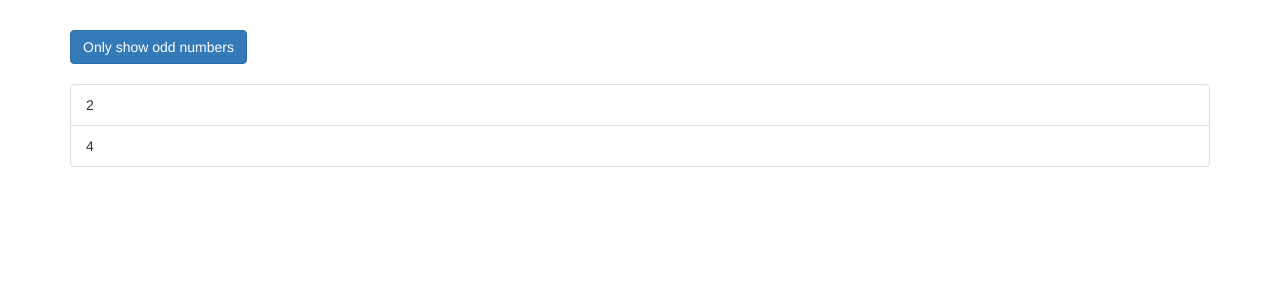
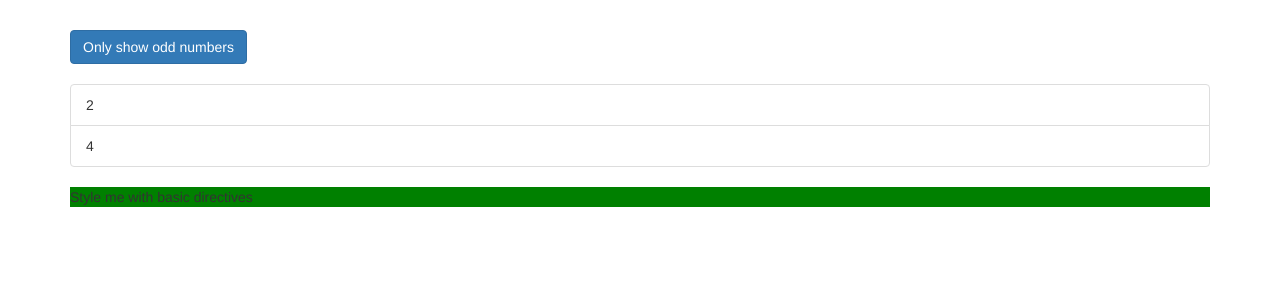
Before and after one commit to kevincastrochavez/angular-directives, an Angular app: page / in a window 1280 px wide. Shown: the top 300 px of the page. Built offline with nearby package versions, Linux system fonts and the light colour scheme.

Commit message:
created a basic attribute directive

```diff
--- a/src/app/app.component.html
+++ b/src/app/app.component.html
@@ -31,6 +31,7 @@
           </li>
         </div>
       </ul>
+      <p appBasicHighlight>Style me with basic directives</p>
       <ng-template [ngIf]="onlyOdd">
         <p>Only odd</p>
       </ng-template>
--- /dev/null
+++ b/src/app/basic-highlight/basic-highlight.directive.ts
@@ -0,0 +1,12 @@
+import { Directive, ElementRef, OnInit } from "@angular/core";
+
+@Directive({
+  selector: "[appBasicHighlight]",
+})
+export class BasicHighlightDirective implements OnInit {
+  constructor(private elementRef: ElementRef) {}
+
+  ngOnInit() {
+    this.elementRef.nativeElement.style.backgroundColor = "green";
+  }
+}
```
Also changed, not shown: src/app/app.module.ts (+9 -14 lines).
